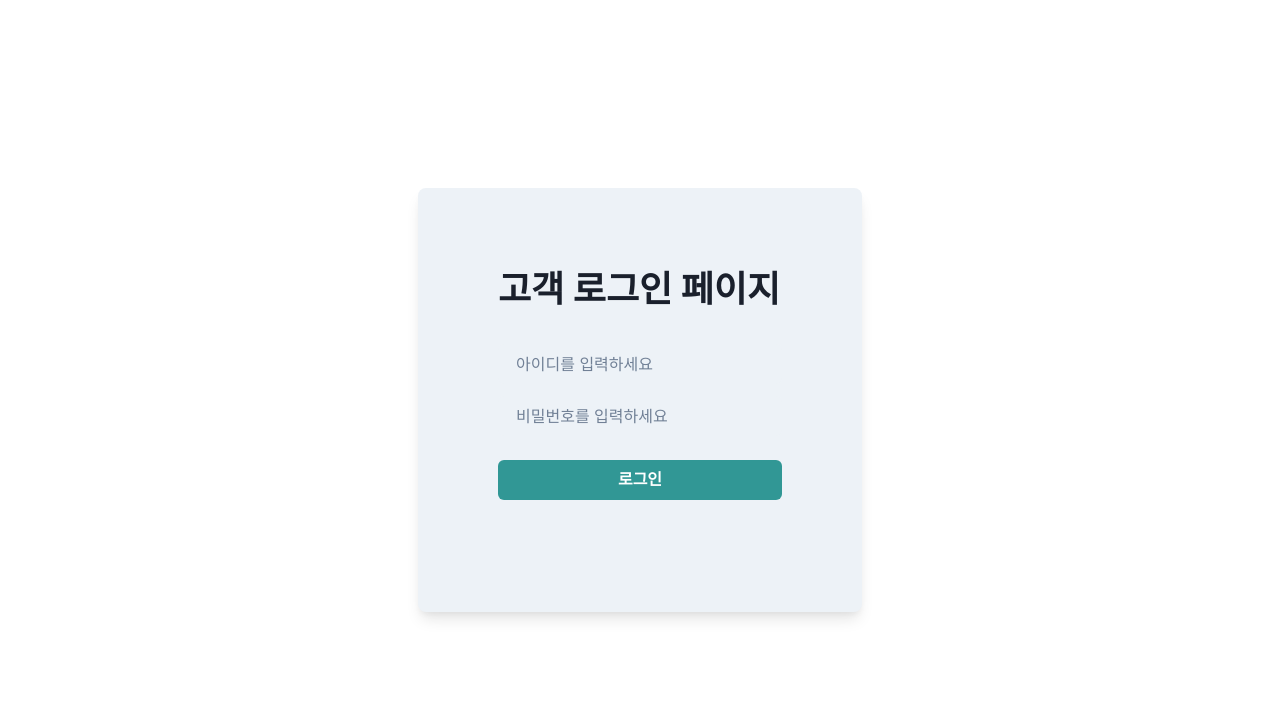
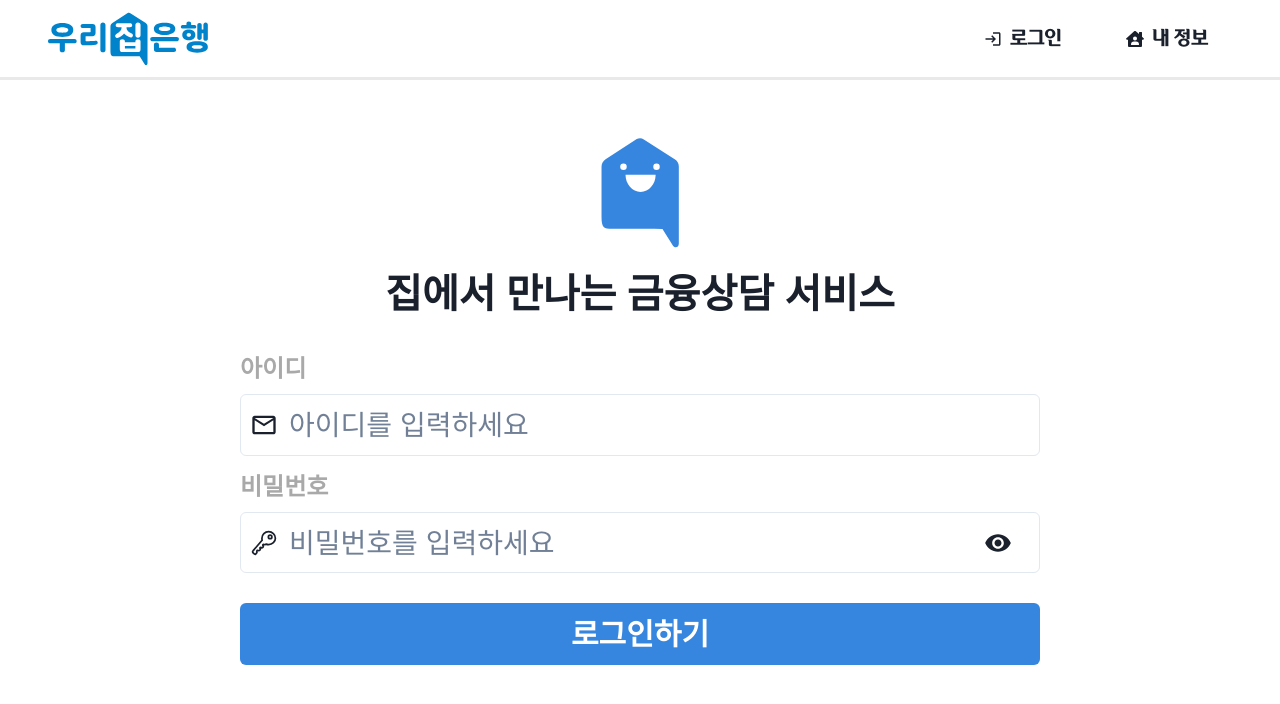
Before and after one commit to woorifisa-projects-2nd/HomeBanker-front, a React app: page /login in a window 1280 px wide. Shown: the top 704 px of the page. Built offline with nearby package versions, Linux system fonts and the light colour scheme; no server answers; the HTML template or start-up script is replaced by a standard one.

Commit message:
#52 로그인 페이지 CSS

```diff
--- a/src/pages/login/index.jsx
+++ b/src/pages/login/index.jsx
@@ -5,10 +5,19 @@ import {
   Flex,
   Heading,
   Input,
+  InputGroup,
+  InputLeftElement,
+  InputRightElement,
   Button,
   useColorModeValue,
+  Text,
+  VStack,
 } from "@chakra-ui/react";
 import { api } from "../../api/api";
+import Header from "../../components/Header";
+import logoLogin from "../../assets/icon/logoLogin.svg";
+import { MdOutlineEmail, MdVisibility, MdVisibilityOff } from "react-icons/md";
+import { IoKeyOutline } from "react-icons/io5";
 
 export default function Login() {
   const formBackground = useColorModeValue("gray.100", "gray.700");
@@ -16,6 +25,7 @@ export default function Login() {
 
   const [id, setId] = useState("");
   const [password, setPassword] = useState("");
+  const [showPassword, setShowPassword] = useState(false);
 
   const handleId = (e) => {
     setId(e.target.value);
@@ -23,6 +33,10 @@ export default function Login() {
 
   const handlePassword = (e) => {
     setPassword(e.target.value);
+  };
+
+  const togglePasswordVisibility = () => {
+    setShowPassword(!showPassword);
   };
 
   const handleLogin = async () => {
@@ -52,36 +66,105 @@ export default function Login() {
     }
   };
 
+  const loginText = {
+    fontFamily: "Noto Sans",
+    fontStyle: "normal",
+    fontWeight: "600",
+    color: "#A9A9A9",
+    width: "157.8px",
+    fontSize: "20px",
+    lineHeight: "20px",
+  };
+
   return (
-    <Flex h="100vh" alignItems="center" justifyContent="center">
+    <>
+      <Header />
       <Flex
-        flexDirection="column"
-        bg={formBackground}
-        p={20}
-        borderRadius={8}
-        boxShadow="lg"
+        direction="column"
+        align="center"
+        justify="center"
+        minHeight="calc(100vh - 130px)"
       >
-        <Heading mb={8}>고객 로그인 페이지</Heading>
+        <img src={logoLogin} alt="NoImage" />
+        <Text
+          style={{
+            fontFamily: "Noto Sans",
+            fontStyle: "normal",
+            fontWeight: "600",
+            width: "600px",
+            height: "48px",
+            fontSize: "40px",
+            lineHeight: "40px",
+            textAlign: "center",
+            marginBottom: "37px",
+            marginTop: "20px",
+          }}
+        >
+          집에서 만나는 금융상담 서비스
+        </Text>
+        <VStack spacing={4} align="flex-start" w="800px">
+          <Text style={{ ...loginText, fontSize: "24px" }}>아이디</Text>
+          <InputGroup size="lg">
+            <InputLeftElement pointerEvents="none" fontSize="28px" h="100%">
+              <MdOutlineEmail color="gray.300" />
+            </InputLeftElement>
             <Input
-          id="id"
               placeholder="아이디를 입력하세요"
-          type="id"
-          variant="filled"
-          mb={3}
               onChange={handleId}
+              fontSize="28px"
+              h="61.91px"
             />
+          </InputGroup>
+        </VStack>
+        <VStack spacing={4} align="flex-start" w="800px">
+          <Text style={{ ...loginText, fontSize: "24px", marginTop: "20px" }}>
+            비밀번호
+          </Text>
+          <InputGroup size="lg">
+            <InputLeftElement pointerEvents="none" fontSize="28px" h="100%">
+              <IoKeyOutline color="gray.300" />
+            </InputLeftElement>
             <Input
-          id="password"
+              type={showPassword ? "text" : "password"}
               placeholder="비밀번호를 입력하세요"
-          type="password"
-          variant="filled"
-          mb={6}
               onChange={handlePassword}
+              fontSize="28px"
+              h="61.91px"
             />
-        <Button colorScheme="teal" mb={8} onClick={handleLogin}>
-          로그인
+            <InputRightElement
+              width="4.5rem"
+              height="100%"
+              display="flex"
+              alignItems="center"
+              justifyContent="center"
+            >
+              <Button
+                variant="unstyled"
+                fontSize="28px"
+                onClick={togglePasswordVisibility}
+                aria-label={showPassword ? "Hide password" : "Show password"}
+              >
+                {showPassword ? <MdVisibilityOff /> : <MdVisibility />}
+              </Button>
+            </InputRightElement>
+          </InputGroup>
+        </VStack>
+        <Button
+          colorScheme="teal"
+          mb={8}
+          onClick={handleLogin}
+          style={{
+            width: "800px",
+            height: "61.91px",
+            background: "#3686DF",
+            borderRadius: "6px",
+            fontSize: "30px",
+            marginTop: "30px",
+          }}
+        >
+          로그인하기
         </Button>
       </Flex>
-    </Flex>
+    </>
   );
 }
```
Also changed, not shown: src/assets/icon/logoLogin.svg (added). Lines whose indentation alone changed are shown as unchanged.
